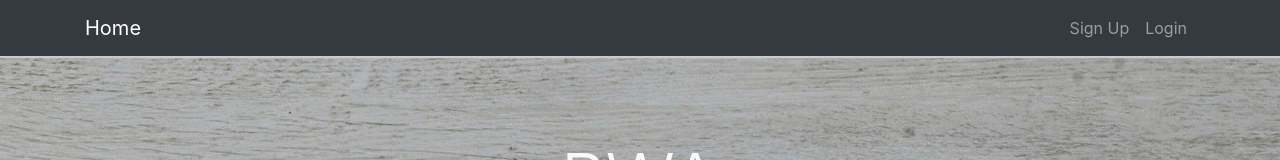
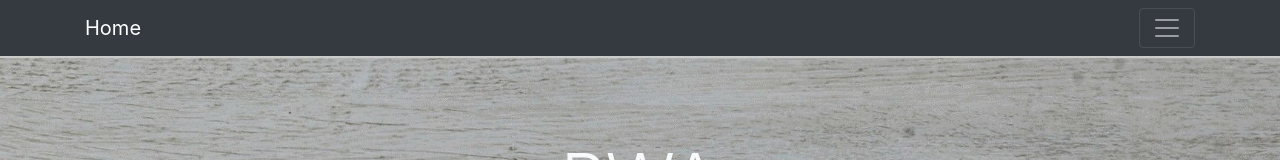
Before and after one commit to jeffreyliew/pocket-canteen, a React (Create React App) app in the folder client/: page / in a window 1280 px wide. Shown: the top 160 px of the page. Built offline with nearby package versions, Linux system fonts and the light colour scheme.

Commit message:
frontend navbar always collapsed

```diff
--- a/client/src/components/layout/Navbar.js
+++ b/client/src/components/layout/Navbar.js
@@ -78,6 +78,11 @@ class Navbar extends Component {
           </Link>
         </li>
         <li className="nav-item mx-auto">
+          <Link className="nav-link" to="/settings">
+            Settings
+          </Link>
+        </li>
+        <li className="nav-item mx-auto">
           <button
             type="button"
             onClick={this.onLogoutClick}
@@ -92,12 +97,12 @@ class Navbar extends Component {
 
     const guestLinks = (
       <ul className="navbar-nav ml-auto">
-        <li className="nav-item">
+        <li className="nav-item mx-auto">
           <Link className="nav-link" to="/register">
             Sign Up
           </Link>
         </li>
-        <li className="nav-item">
+        <li className="nav-item mx-auto">
           <Link className="nav-link" to="/login">
             Login
           </Link>
@@ -106,7 +111,7 @@ class Navbar extends Component {
     );
 
     return (
-      <nav className="navbar sticky-top navbar-expand-lg navbar-dark bg-dark">
+      <nav className="navbar sticky-top navbar-dark bg-dark">
         <div className="container">
           <Link className="navbar-brand" to="/">
             Home
--- a/client/src/components/layout/navbar.css
+++ b/client/src/components/layout/navbar.css
@@ -1,8 +1,6 @@
-@media only screen and (min-width: 992px) {
-  .navbar__search {
-    position: absolute;
-    top: 50%;
-    left: 50%;
-    transform: translate(-50%, -50%);
-  }
+.navbar__search {
+  position: absolute;
+  top: 12.5px;
+  left: 50%;
+  transform: translateX(-50%);
 }
```
